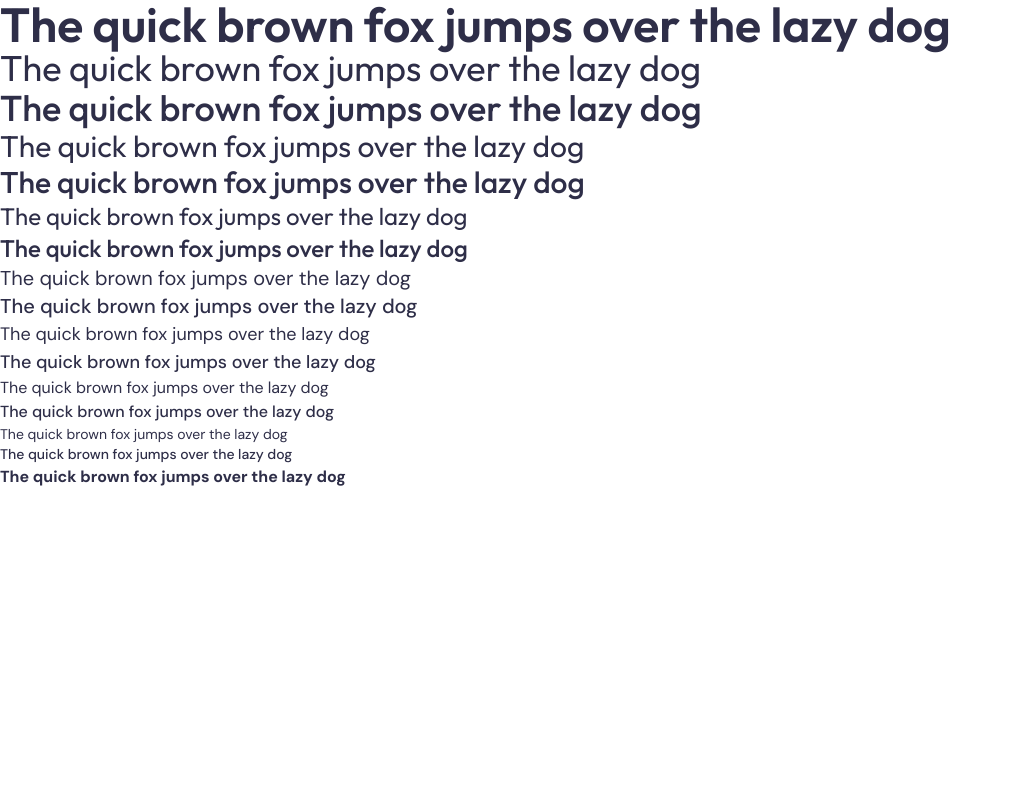
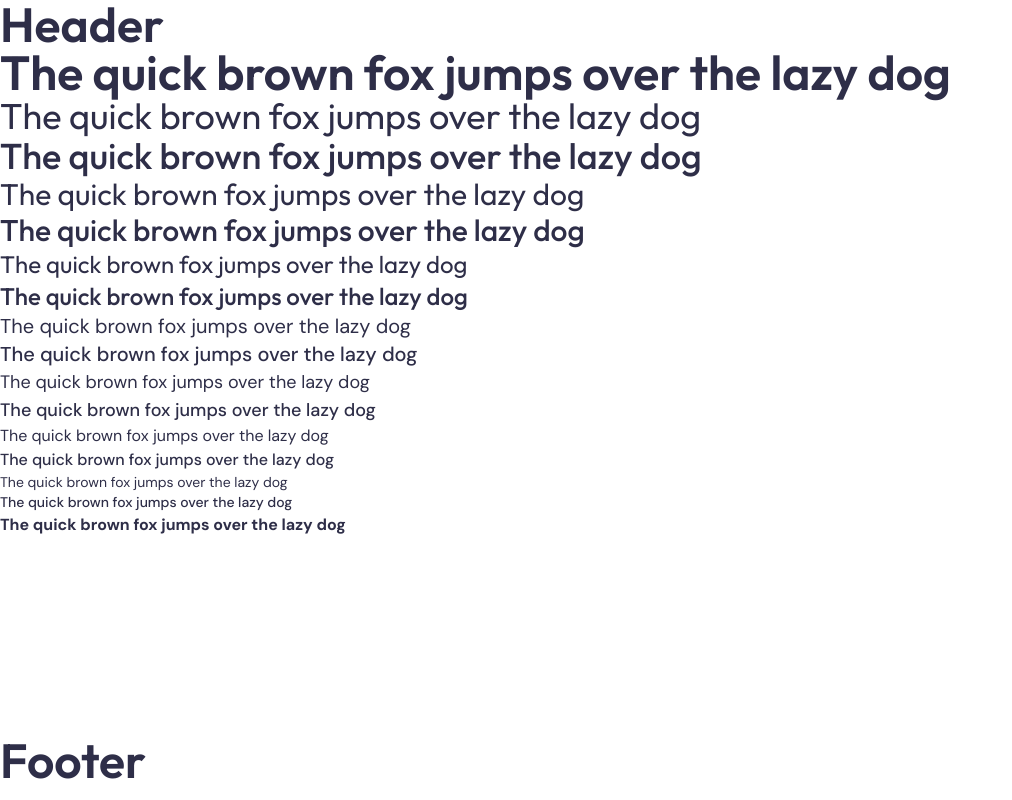
Before and after one commit to xsmirx/personal_site, a Next.js app: page / in a window 1280 px wide. Shown: the whole page, without its empty margins (0-1012 px from the left). Built offline with nearby package versions, Linux system fonts and the light colour scheme.

Commit message:
add theme provider

```diff
--- a/package.json
+++ b/package.json
@@ -14,6 +14,7 @@
     "class-variance-authority": "^0.7.0",
     "clsx": "^2.0.0",
     "next": "13.4.12",
+    "next-themes": "^0.2.1",
     "react": "18.2.0",
     "react-dom": "18.2.0"
   },
--- a/src/app/layout.tsx
+++ b/src/app/layout.tsx
@@ -1,3 +1,4 @@
+import {Footer, Header, Providers} from '@/components'
 import type {Metadata} from 'next'
 import {DM_Sans, Outfit} from 'next/font/google'
 import './globals.css'
@@ -23,8 +24,19 @@ export const metadata: Metadata = {
 
 export default function RootLayout({children}: {children: React.ReactNode}) {
   return (
-    <html lang="en" className={`${outfit.variable} ${dmSans.variable}`}>
-      <body>{children}</body>
+    <html
+      lang="en"
+      className={`${outfit.variable} ${dmSans.variable} antialiased`}
+    >
+      <body>
+        <Providers>
+          <div className="relativ min-h-screen flex flex-col">
+            <Header />
+            <main className="flex-1">{children}</main>
+            <Footer />
+          </div>
+        </Providers>
+      </body>
     </html>
   )
 }
--- /dev/null
+++ b/src/components/Footer.tsx
@@ -0,0 +1,17 @@
+import {cn} from '@/utils'
+import {FC} from 'react'
+import {Typography} from '.'
+
+interface Props {
+  className?: string
+}
+
+export const Footer: FC<Props> = ({className}) => {
+  return (
+    <footer className={cn('container mx-auto py-4', className)}>
+      <Typography variant={'hero'} tag="span">
+        Footer
+      </Typography>
+    </footer>
+  )
+}
--- /dev/null
+++ b/src/components/Header.tsx
@@ -0,0 +1,25 @@
+import {cn} from '@/utils'
+import Link from 'next/link'
+import {FC} from 'react'
+import {Typography} from '.'
+
+interface Props {
+  className?: string
+}
+
+export const Header: FC<Props> = ({className}) => {
+  return (
+    <header
+      className={cn(
+        'flex flex-row justify-between container mx-auto sticky',
+        className,
+      )}
+    >
+      <Link href="/">
+        <Typography tag="span" variant={'hero'}>
+          Header
+        </Typography>
+      </Link>
+    </header>
+  )
+}
--- /dev/null
+++ b/src/components/Providers.tsx
@@ -0,0 +1,12 @@
+'use client'
+
+import {ThemeProvider} from 'next-themes'
+import {FC, PropsWithChildren} from 'react'
+
+export const Providers: FC<PropsWithChildren> = ({children}) => {
+  return (
+    <ThemeProvider attribute="class" enableSystem>
+      {children}
+    </ThemeProvider>
+  )
+}
--- a/src/components/index.ts
+++ b/src/components/index.ts
@@ -1 +1,4 @@
+export {Providers} from './Providers'
+export {Header} from './Header'
+export {Footer} from './Footer'
 export {Typography, typographyVariants} from './ui/Typography'
```
Also changed, not shown: 2 other files (tests, documents, lock files or other folders).
